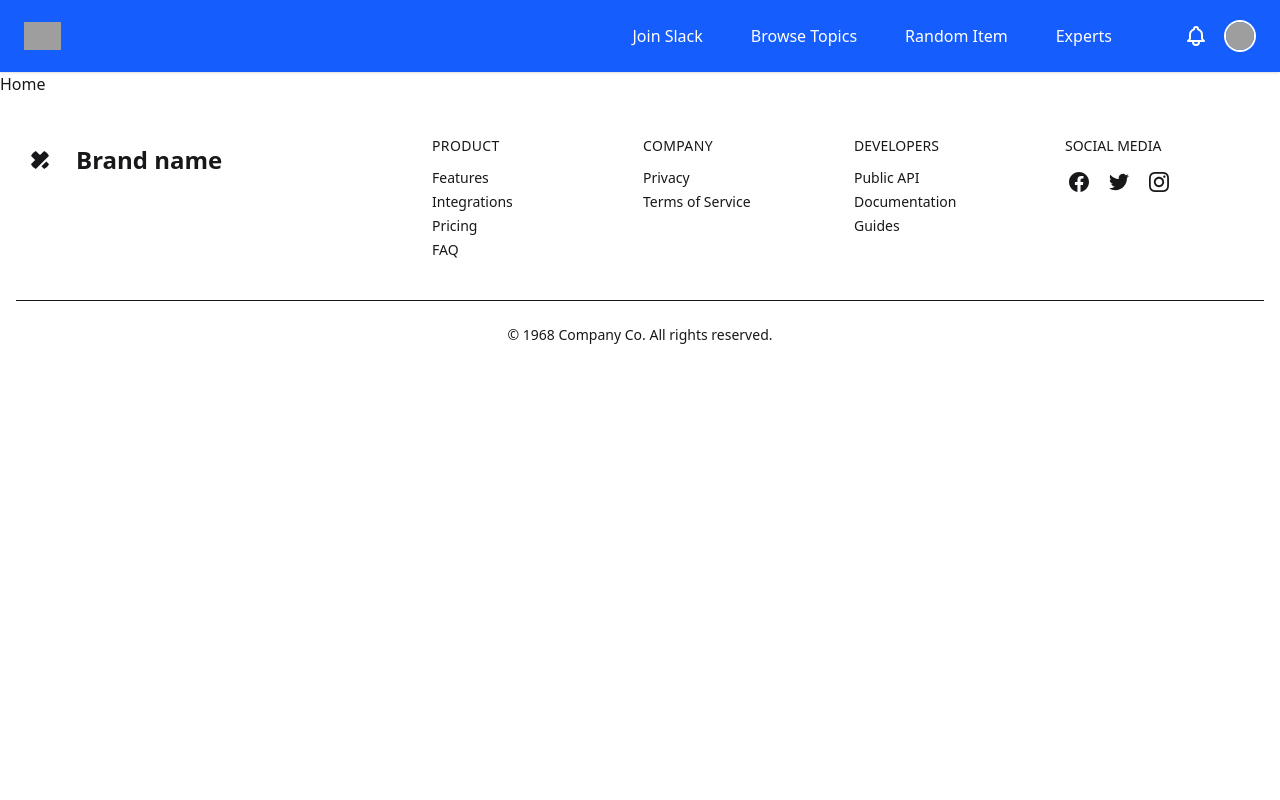
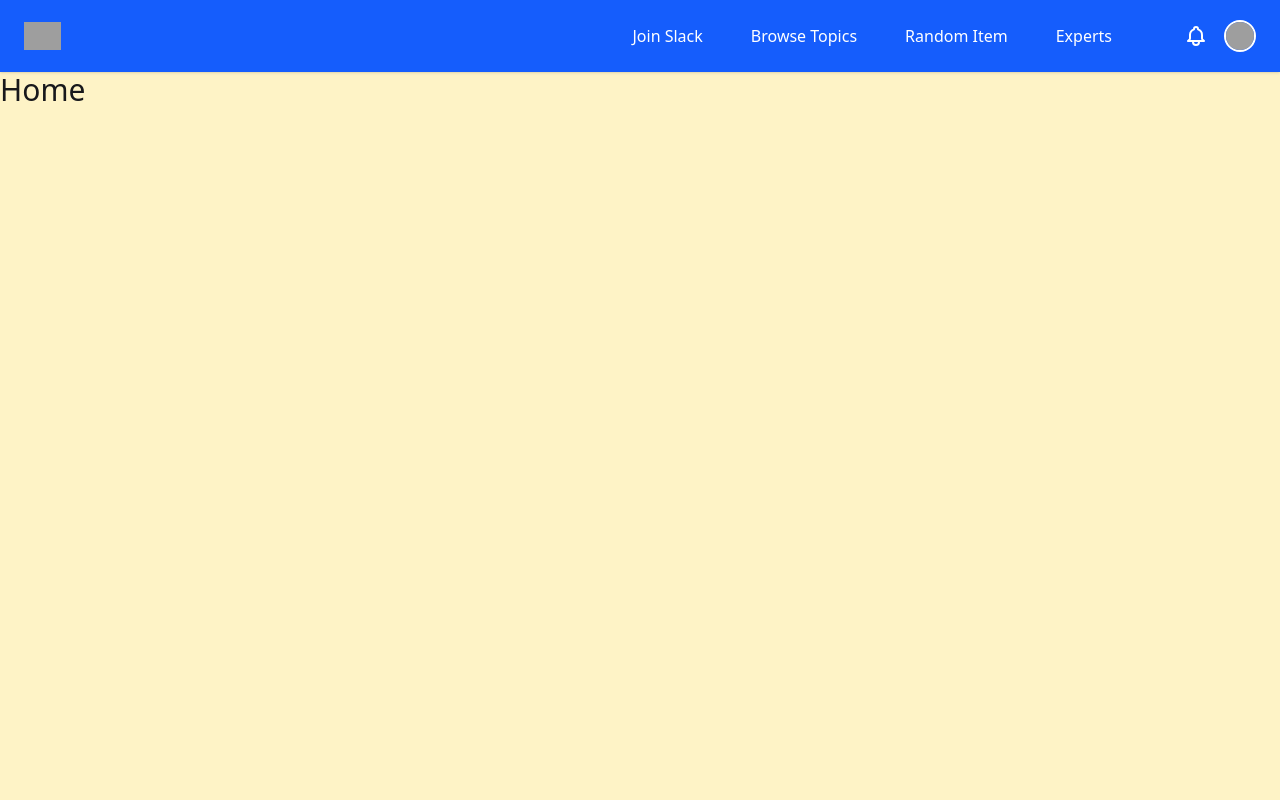
Before and after one commit to nayeem-miah/redux-toolkit-in-react, a React (Vite) app: page / in a window 1280 px wide. Shown: the top 800 px of the page. Built offline with nearby package versions, Linux system fonts and the light colour scheme; grey boxes are pictures that could not be loaded.

Commit message:
start codding

```diff
--- a/src/Pages/Home/Home.jsx
+++ b/src/Pages/Home/Home.jsx
@@ -1,7 +1,7 @@
 const Home = () => {
     return (
-        <div>
-            <h3>Home</h3>
+        <div className="min-h-screen bg-amber-100">
+            <h3 className="text-3xl">Home</h3>
         </div>
     )
 }
```
